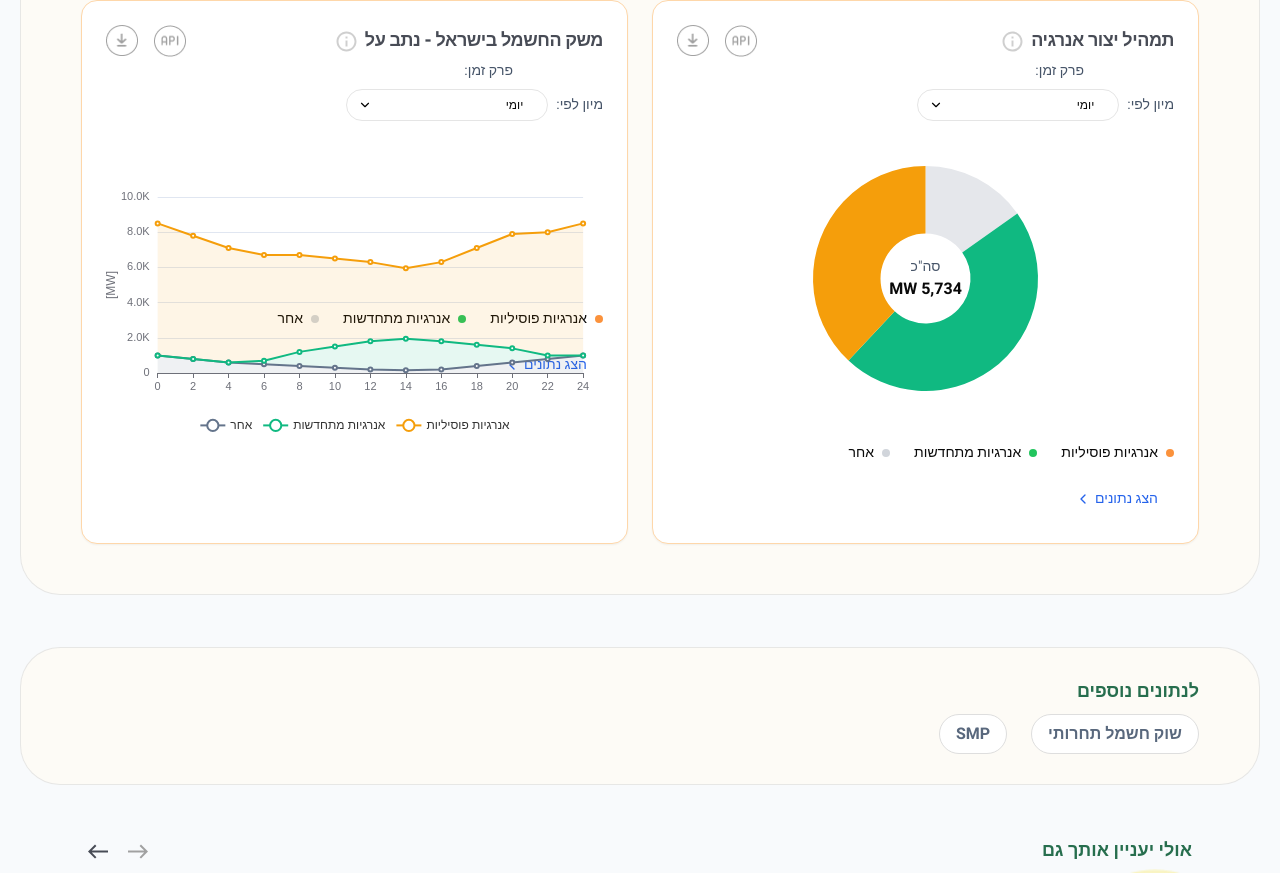
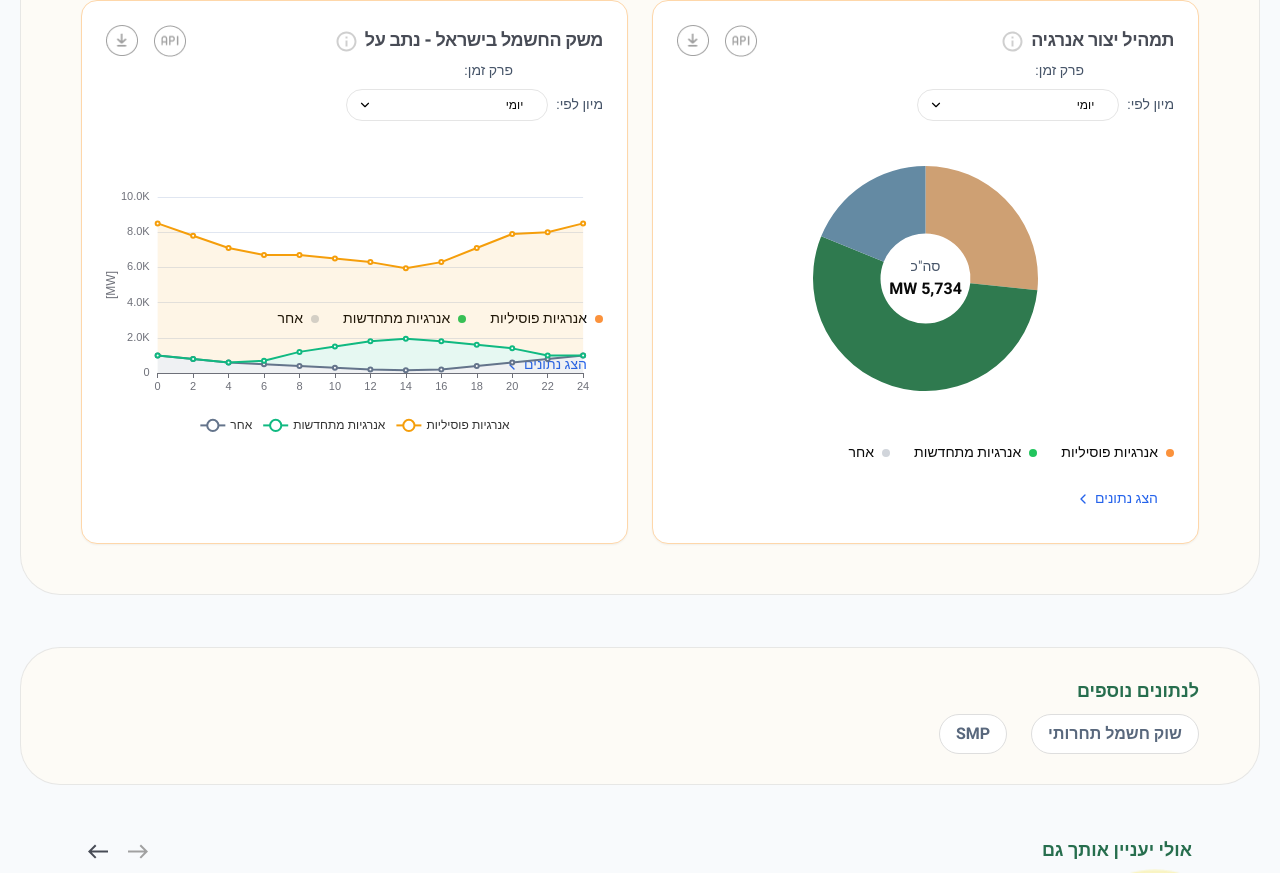
Before and after one commit to Taotundex/sb1-hjazsprq, a Next.js app: page / in a window 1280 px wide. Shown: the part 1060-1933 px from the top of the page. Built offline with nearby package versions, Linux system fonts and the light colour scheme.

Commit message:
commit 2

```diff
--- a/components/Sections/HomePage.tsx
+++ b/components/Sections/HomePage.tsx
@@ -45,9 +45,9 @@ export default function HomePage() {
 
   // Data for energy sources pie chart - matching Figma design
   const energySourcesData = [
-    { name: 'אחר', value: 15.2, color: '#e5e7eb' },
-    { name: 'אנרגיות מתחדשות', value: 46.8, color: '#10b981' },
-    { name: 'אנרגיות פוסיליות', value: 38, color: '#f59e0b' }
+    { name: 'אנרגיות פוסיליות', value: 48, color: '#CEA073' },
+    { name: 'אנרגיות מתחדשות', value: 98, color: '#2F7A4F' },
+    { name: 'אחר', value: 34, color: '#648AA3' },
   ];
 
 
```
